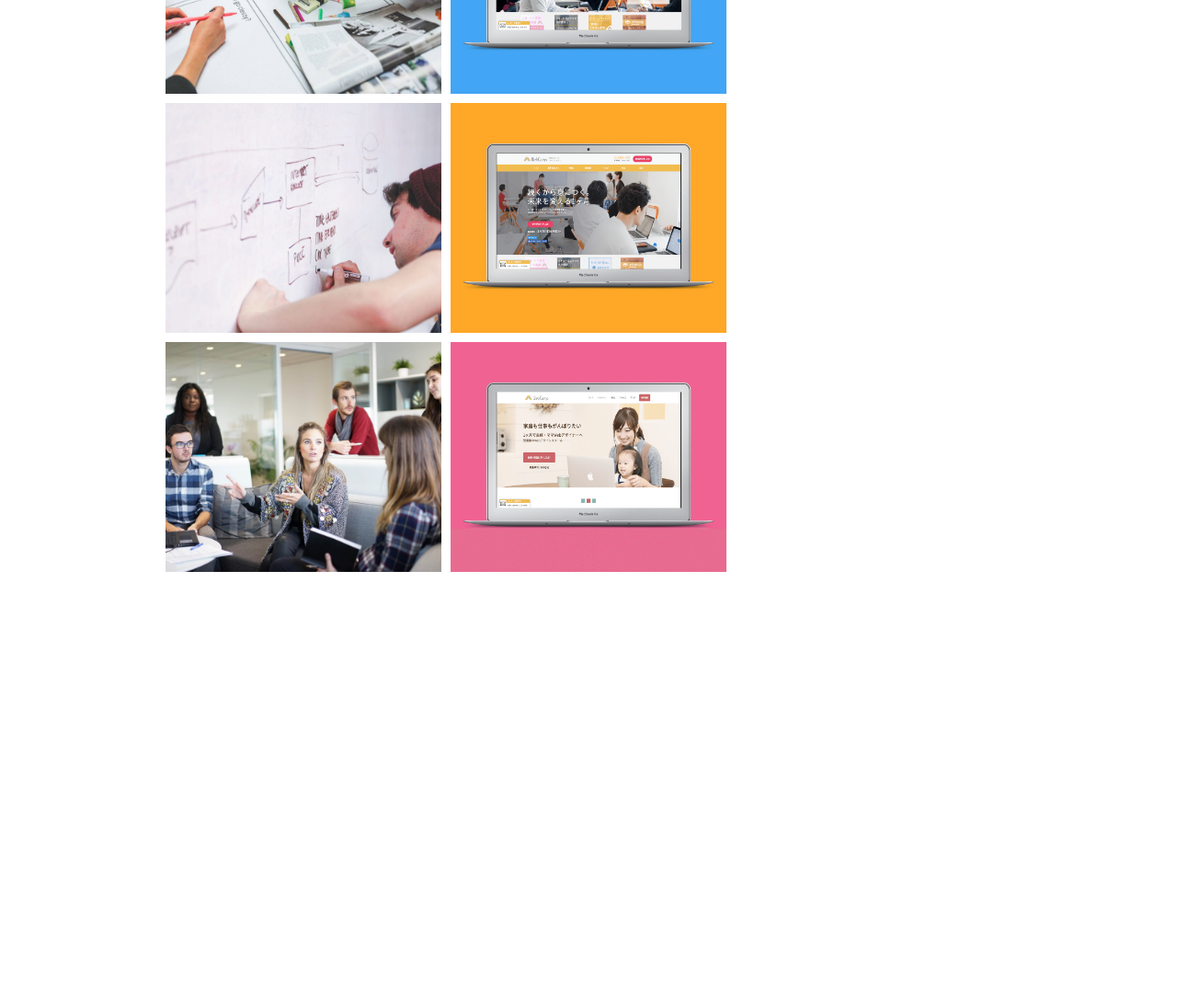
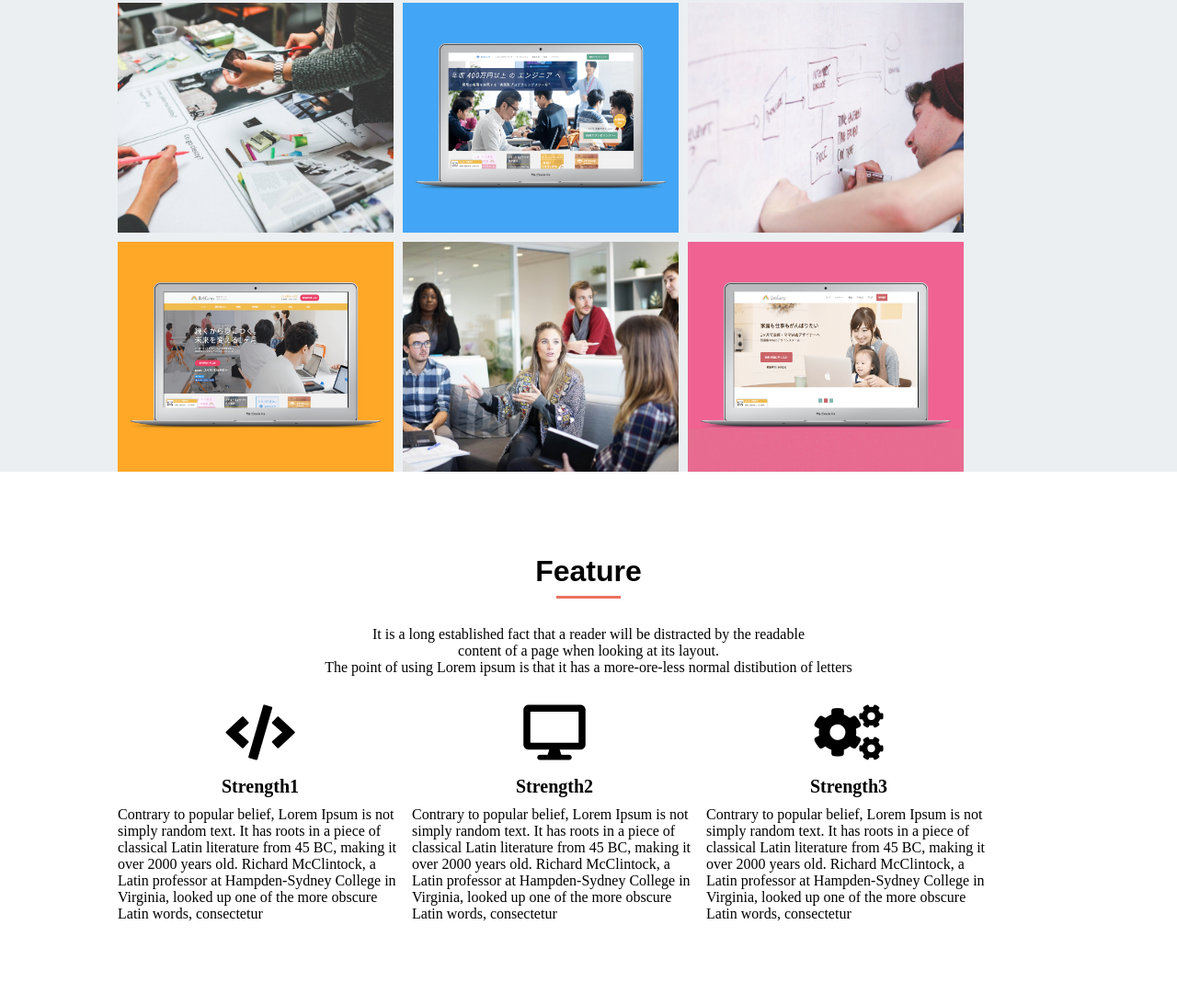
Before and after one commit to irles24601/WALS, a plain HTML site: page index.html in a window 1280 px wide. Shown: the part 949-2042 px from the top of the page at 92% size. Before the commit the page ends 1581 px from the top, so only its background shows below. Drawn offline with Linux system fonts and the light colour scheme.

Commit message:
[Add] Feature

```diff
--- a/index.html
+++ b/index.html
@@ -5,6 +5,7 @@
   <meta name="viewport" content="width=device-width, initial-scale=1.0">
   <meta http-equiv="X-UA-Compatible" content="ie=edge">
   <link rel="stylesheet" href="style.css">
+  <link href="https://use.fontawesome.com/releases/v5.6.1/css/all.css" rel="stylesheet">
   <title>WALS</title>
 </head>
 <body>
@@ -24,27 +25,61 @@
 
   <main>
 
-    <div class="main-visual">
-      <h1>Lorem Ipsum</h1>
-      <p>simply dummy text of the printing</p>
-    </div>
+    <section id="mv">
+      <div class="main-visual">
+        <h1>Lorem Ipsum</h1>
+        <p>simply dummy text of the printing</p>
+      </div>
+    </section>
 
     <section id="portfolio">
       <div class="container">
-        <div class="portfolio-contents">
-          <h1>Portfolio</h1>
-          <p>
+          <h1 class="heading">Portfolio</h1>
+          <p class="heading-text">
             It is a long established fact that a reader will be distracted by the readable <br>
             content of a page when looking at its layout. <br>
             The point of using Lorem ipsum is that it has a more-ore-less normal distibution of letters
           </p>
-          <div class="portofolio-images">
+          <div class="portofolio-images clearfix">
             <div class="image-box"></div>
             <div class="image-box"></div>
             <div class="image-box"></div>
             <div class="image-box"></div>
             <div class="image-box"></div>
             <div class="image-box"></div>
+          </div>
+      </div>
+    </section>
+
+    <section id="feature">
+      <div class="container">
+        <h1 class="heading">Feature</h1>
+        <p class="heading-text">
+          It is a long established fact that a reader will be distracted by the readable <br>
+          content of a page when looking at its layout. <br>
+          The point of using Lorem ipsum is that it has a more-ore-less normal distibution of letters
+        </p>
+        <div class="strength-group clearfix">
+          <div class="strength">
+            <i class="fa fa-code" aria-hidden="true"></i>
+            <h2 class="strength-title">Strength1</h2>
+            <p class="strength-text">
+              Contrary to popular belief, Lorem Ipsum is not simply random text. It has roots in a piece of classical Latin literature from 45 BC, making it over 2000 years old. Richard McClintock, a Latin professor at Hampden-Sydney College in Virginia, looked up one of the more obscure Latin words, consectetur
+            </p>
+          </div>
+          <div class="strength">
+            <i class="fa fa-desktop" aria-hidden="true"></i>
+            <h2 class="strength-title">Strength2</h2>
+            <p class="strength-text">
+              Contrary to popular belief, Lorem Ipsum is not simply random text. It has roots in a piece of classical Latin literature from 45 BC, making it over 2000 years old. Richard McClintock, a Latin professor at Hampden-Sydney College in Virginia, looked up one of the more obscure Latin words, consectetur
+            </p>
+          </div>
+          <div class="strength">
+            <i class="fa fa-cogs" aria-hidden="true"></i>
+            <h2 class="strength-title">Strength3</h2>
+            <p class="strength-text">
+              Contrary to popular belief, Lorem Ipsum is not simply random text. It has roots in a piece of classical Latin literature from 45 BC, making it over 2000 years old. Richard McClintock, a Latin professor at Hampden-Sydney College in Virginia, looked up one of the more obscure Latin words, consectetur
+            </p>
           </div>
         </div>
       </div>
--- a/style.css
+++ b/style.css
@@ -1,6 +1,13 @@
 * {
   margin: 0;
   padding: 0;
+  box-sizing: border-box;
+}
+
+.clearfix::after {
+  content: "";
+  display: block;
+  clear: both;
 }
 
 header {
@@ -63,22 +70,37 @@ header img {
   background-color: #ECEFF1;
 }
 
-.portfolio-contents {
+.container {
   margin: 0 auto;
-  text-align: center;
-  width: 920px;
+  width: 1024px;
 }
 
-.portfolio h1 {
-  color: #000000;
+.heading {
   font-size: 32px;
   padding-top: 90px;
-  padding-bottom: 8px;
+  text-align: center;
+  font-family: 'Raleway', sans-serif;
 }
 
-.portfolio p {
-  color: #000000;
+.heading::after {
+  content: "";
+  display: block;
+  width: 70px;
+  height: 3px;
+  margin: 8px auto 0 auto;
+  background-color: #EC715F;
+}
+
+.heading-text {
   font-size: 16px;
+  padding-top: 30px;
+  text-align: center;
+}
+
+.portfolio-images {
+  width: 920px;
+  padding: 30px 0 90px 0;
+  margin: 0 auto;
 }
 
 .image-box {
@@ -87,7 +109,7 @@ header img {
   height: 250px;
   background-size: cover;
   background-position: center;
-  margin: 0 10px 10px 0;
+  margin: 10px 10px 0 0;
 }
 
 .image-box:nth-child(1) {
@@ -108,3 +130,28 @@ header img {
 .image-box:nth-child(6) {
   background-image: url(img/webcamp-mother.png)
 }
+
+.strength-group {
+  width: 980px;
+  padding: 30px 0 90px 0;
+}
+
+.strength-title {
+  text-align: center;
+  padding: 10px 0 10px 0;
+  font-size: 20px;
+}
+
+.strength-text {
+  font-size: 16px;
+  text-align: left;
+}
+
+.strength {
+  float: left;
+  width: 320px;
+  height: auto;
+  padding-right: 10px;
+  text-align: center;
+  font-size: 60px;
+}
```
